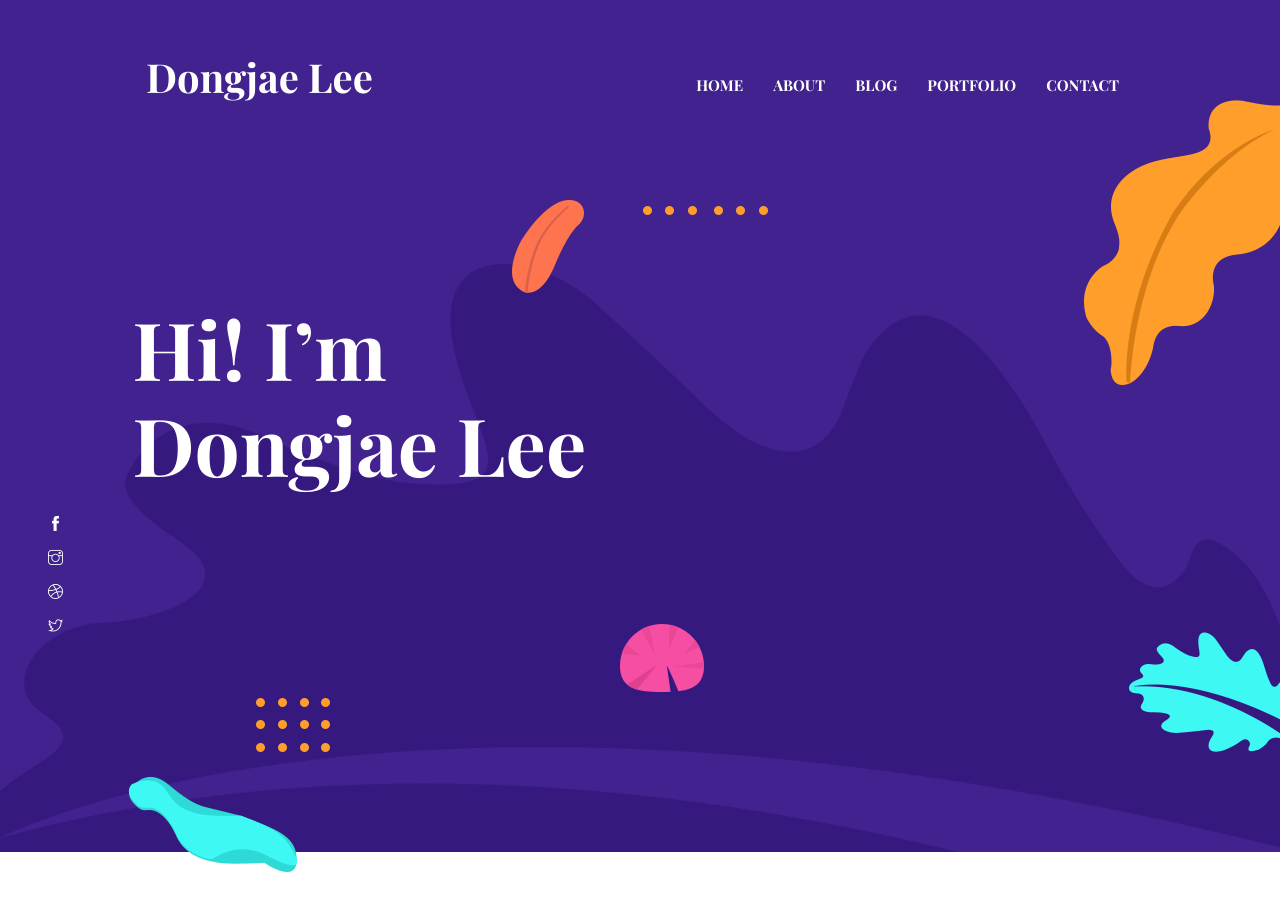
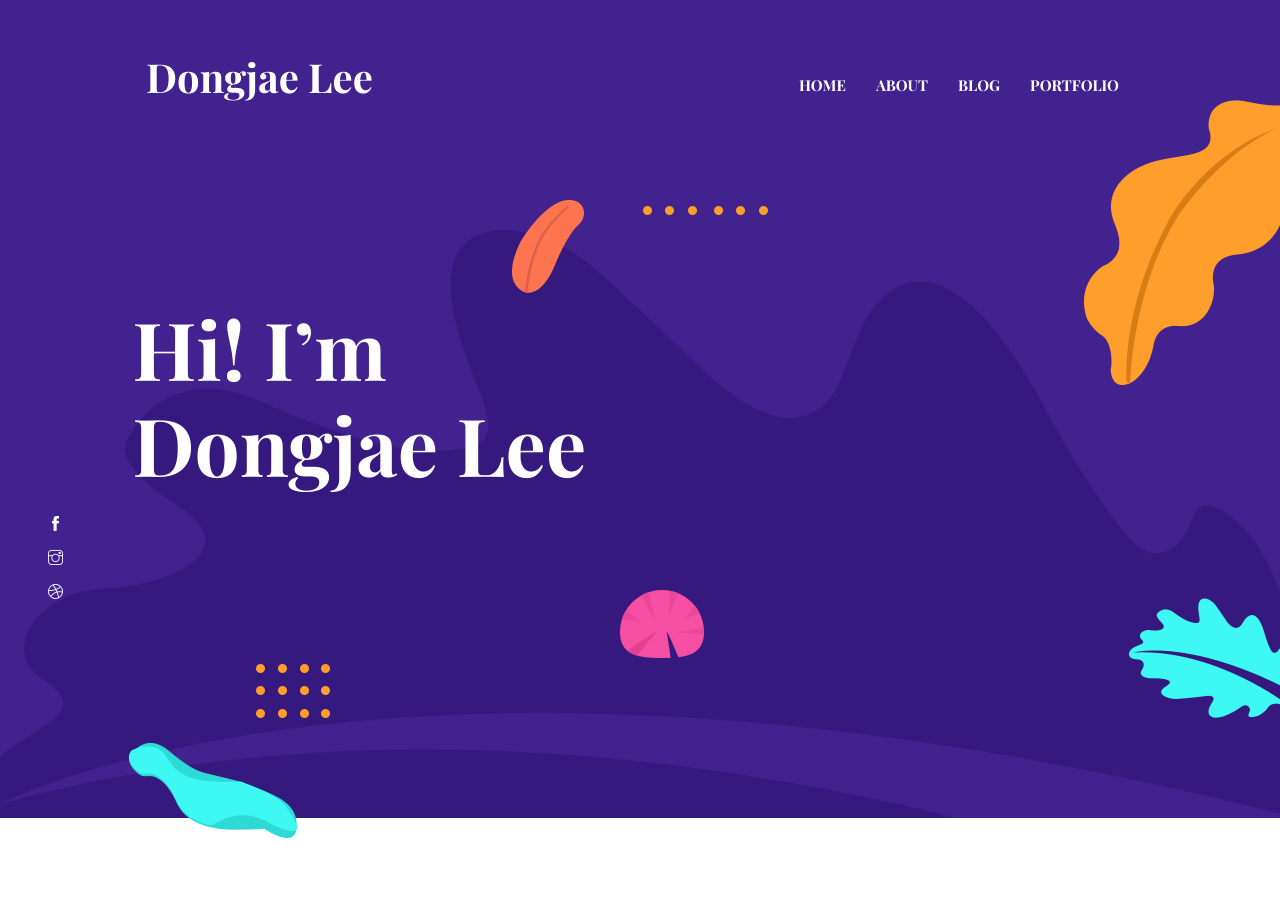
Before and after one commit to DongjaeLee-Dd2dD2/DongjaeLee-Dd2dD2.github.io, a Jekyll site: the page built from index.html, in a window 1280 px wide and 900 px high. Built offline with Jekyll 4.4.1, drawn with Linux system fonts in a browser that asks for light colours.

Commit message:
Update settings.yml

```diff
--- a/_data/settings.yml
+++ b/_data/settings.yml
@@ -15,7 +15,6 @@ menu:
   - { name: About, link: "/about" }
   - { name: Blog, link: "/blog" }
   - { name: Portfolio, link: "/portfolio" }
-  - { name: Contact, link: "/contact" }
 
 #-------------------------------
 # Google Analytics Section
@@ -42,7 +41,6 @@ social:
   - { icon: "ti-facebook", link: "#" }
   - { icon: "ti-instagram", link: "#" }
   - { icon: "ti-dribbble", link: "#" }
-  - { icon: "ti-twitter", link: "#" }
 
 #-------------------------------
 # About (Section and Page)
```
